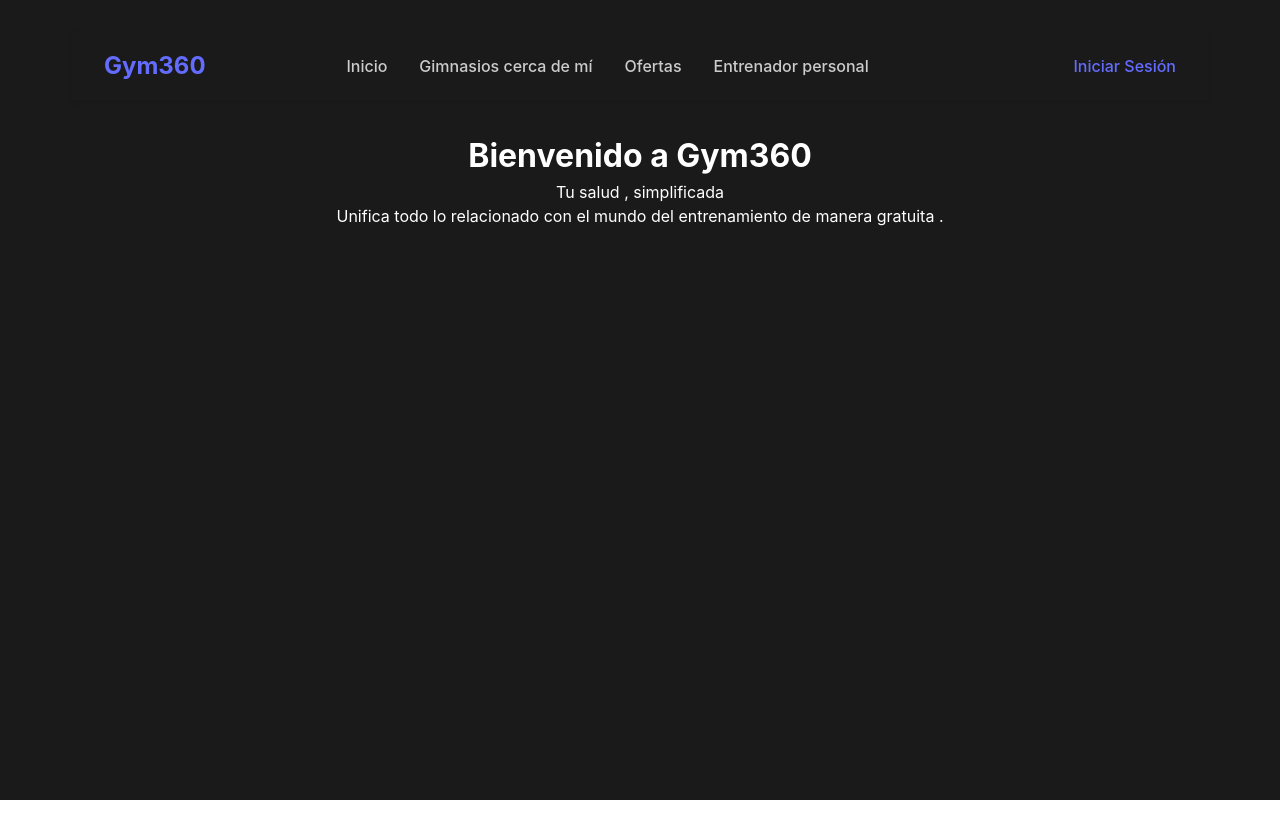
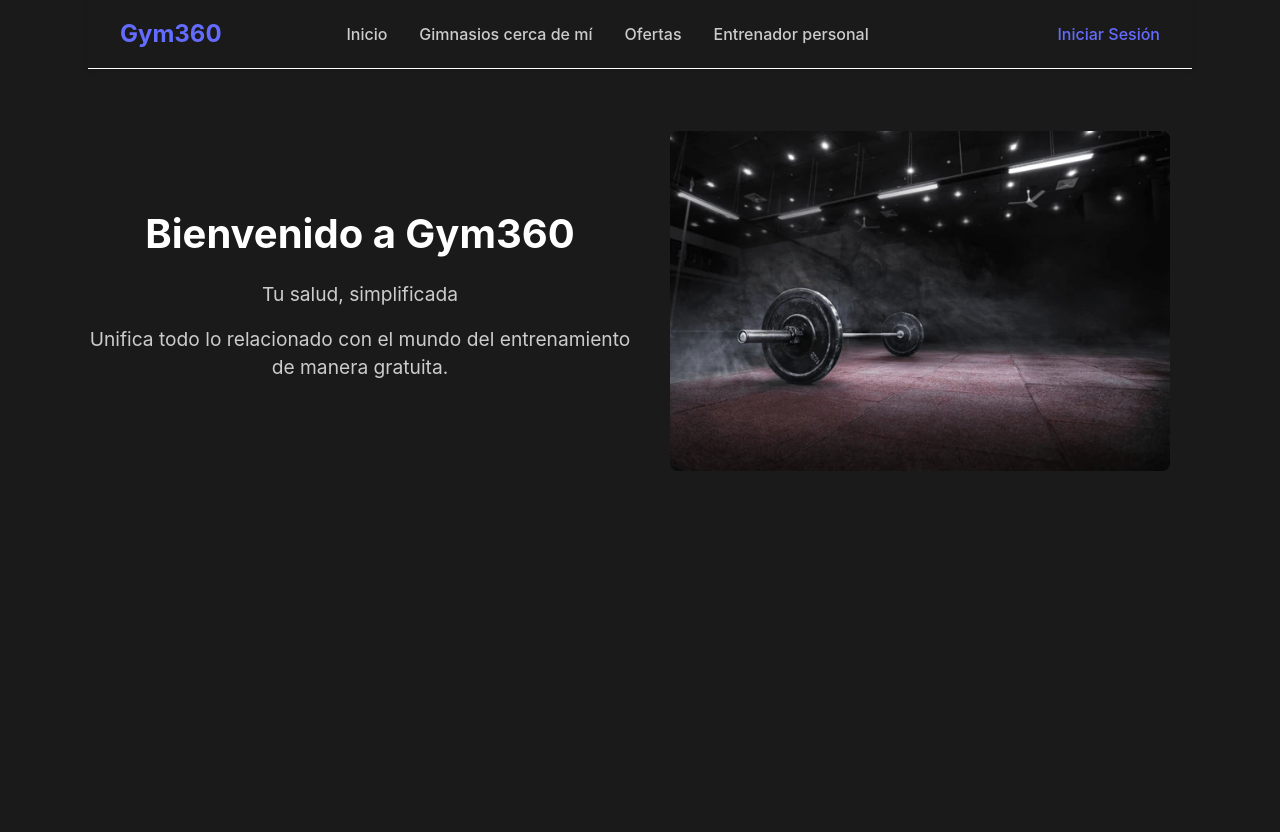
Before and after one commit to Xabiondo/TFG_GYM360_SPRING_REACT, a React app in the folder frontend/: page / in a window 1280 px wide. Before the commit the page ends 800 px from the top, so only its background shows below. Built offline with nearby package versions, Linux system fonts and the light colour scheme; the HTML template or start-up script is replaced by a standard one.

Commit message:
modificando los componentes ligueramente

```diff
--- a/frontend/src/App.css
+++ b/frontend/src/App.css
@@ -26,8 +26,10 @@
 
 .main-content {
   flex: 1;
-  padding: 2rem;
+  padding: 1rem;
   max-width: 1200px;
+  width: 100%;
+
   margin: 0 auto;
   width: 100%;
 }
--- a/frontend/src/components/Navbar.css
+++ b/frontend/src/components/Navbar.css
@@ -1,12 +1,15 @@
 .navbar {
   display: flex;
+  width: 100%;
   justify-content: space-between;
   align-items: center;
-  background-color: #1a1a1a;
+  background-color: #1a1a1a ;
   color: #fff;
   padding: 1rem 2rem;
   box-shadow: 0 2px 4px rgba(0, 0, 0, 0.1);
   margin-bottom: 2rem;
+  margin-top: -3rem;
+  border-bottom: white 0.5px solid;
 }
 
 .navbar-left .logo {
--- a/frontend/src/index.css
+++ b/frontend/src/index.css
@@ -1,3 +1,4 @@
+
 :root {
   font-family: Inter, system-ui, Avenir, Helvetica, Arial, sans-serif;
   line-height: 1.5;
--- /dev/null
+++ b/frontend/src/pages/Home.css
@@ -0,0 +1,61 @@
+.home {
+  padding: 2rem;
+  min-height: 100vh;
+  display: flex;
+  flex-direction: column;
+}
+
+.home-container {
+  display: flex;
+  align-items: center;
+  justify-content: space-between;
+  gap: 1rem;
+  flex: 1;
+  max-height: 400px;
+}
+
+.home-text {
+  flex: 1;
+  max-width: 600px;
+}
+
+.home-text h1 {
+  font-size: 2.5rem;
+  margin-bottom: 1rem;
+  color: #ffffff;
+}
+
+.home-text p {
+  font-size: 1.2rem;
+  margin-bottom: 1rem;
+  color: #cccccc;
+}
+
+.home-photo {
+  flex: 1;
+  display: flex;
+  justify-content: center;
+  align-items: center;
+}
+
+.home-photo img {
+  max-width: 100%;
+  height: auto;
+  border-radius: 8px;
+}
+
+/* Responsive */
+@media (max-width: 768px) {
+  .home-container {
+    flex-direction: column;
+  }
+
+  .home-text {
+    max-width: 100%;
+    text-align: center;
+  }
+
+  .home-photo {
+    margin-top: 2rem;
+  }
+}
--- a/frontend/src/pages/Home.jsx
+++ b/frontend/src/pages/Home.jsx
@@ -1,17 +1,21 @@
 import React from 'react'
-import Navbar  from '../components/Navbar'
+import Navbar from '../components/Navbar'
+import './Home.css'
 
 const Home = () => {
   return (
-
-
     <div className="home">
-        <Navbar></Navbar>
-        <h1>Bienvenido a Gym360 </h1>
-
-        <p>Tu salud , simplificada</p>
-        <p>Unifica todo lo relacionado con el mundo del entrenamiento de manera gratuita . </p>
-
+      <Navbar />
+      <div className="home-container">
+        <div className="home-text">
+          <h1>Bienvenido a Gym360</h1>
+          <p>Tu salud, simplificada</p>
+          <p>Unifica todo lo relacionado con el mundo del entrenamiento de manera gratuita.</p>
+        </div>
+        <div className="home-photo">
+          <img src='./assets/gymNegro.webp' alt='home-illustration' width={500} />
+        </div>
+      </div>
     </div>
   )
 }
```
Also changed, not shown: frontend/public/assets/gymNegro.webp (added).
